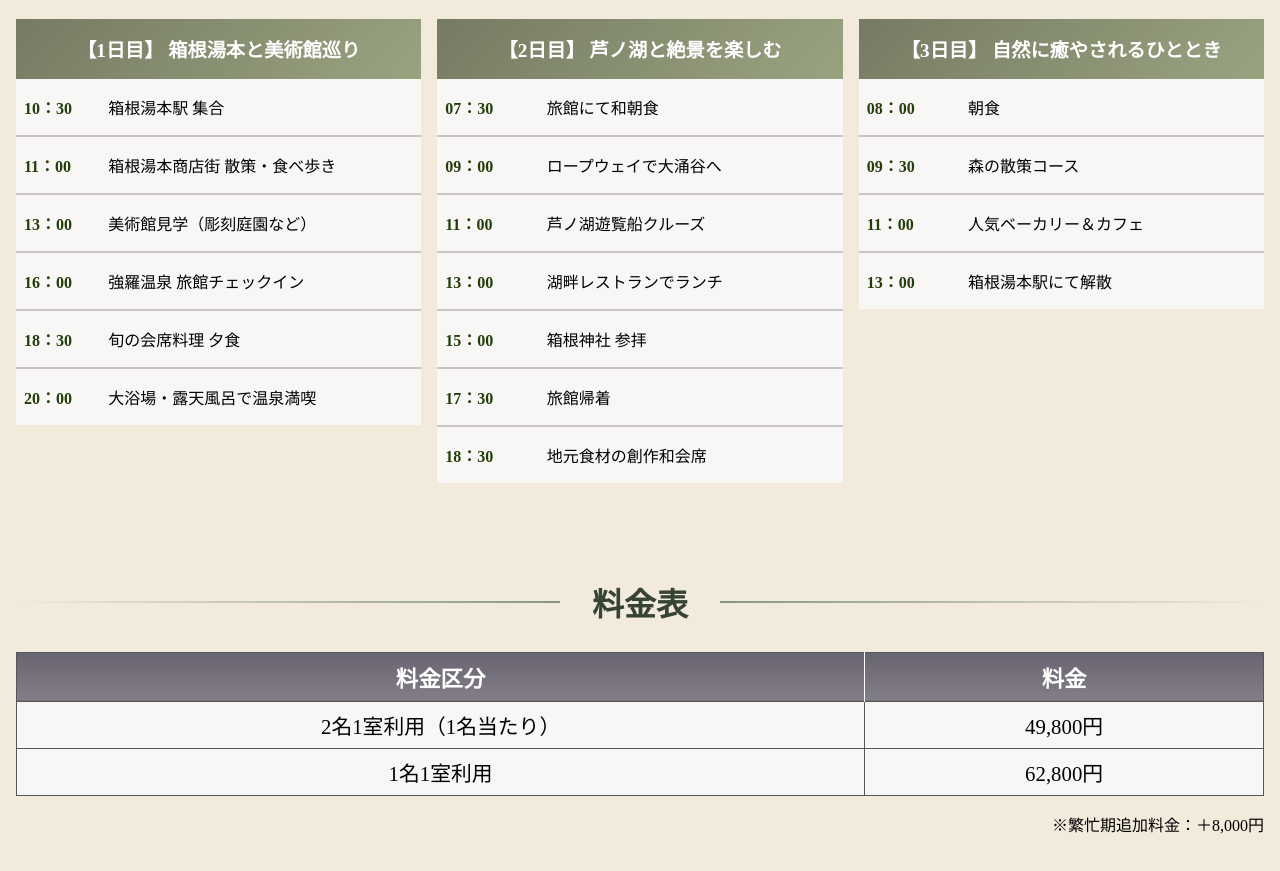
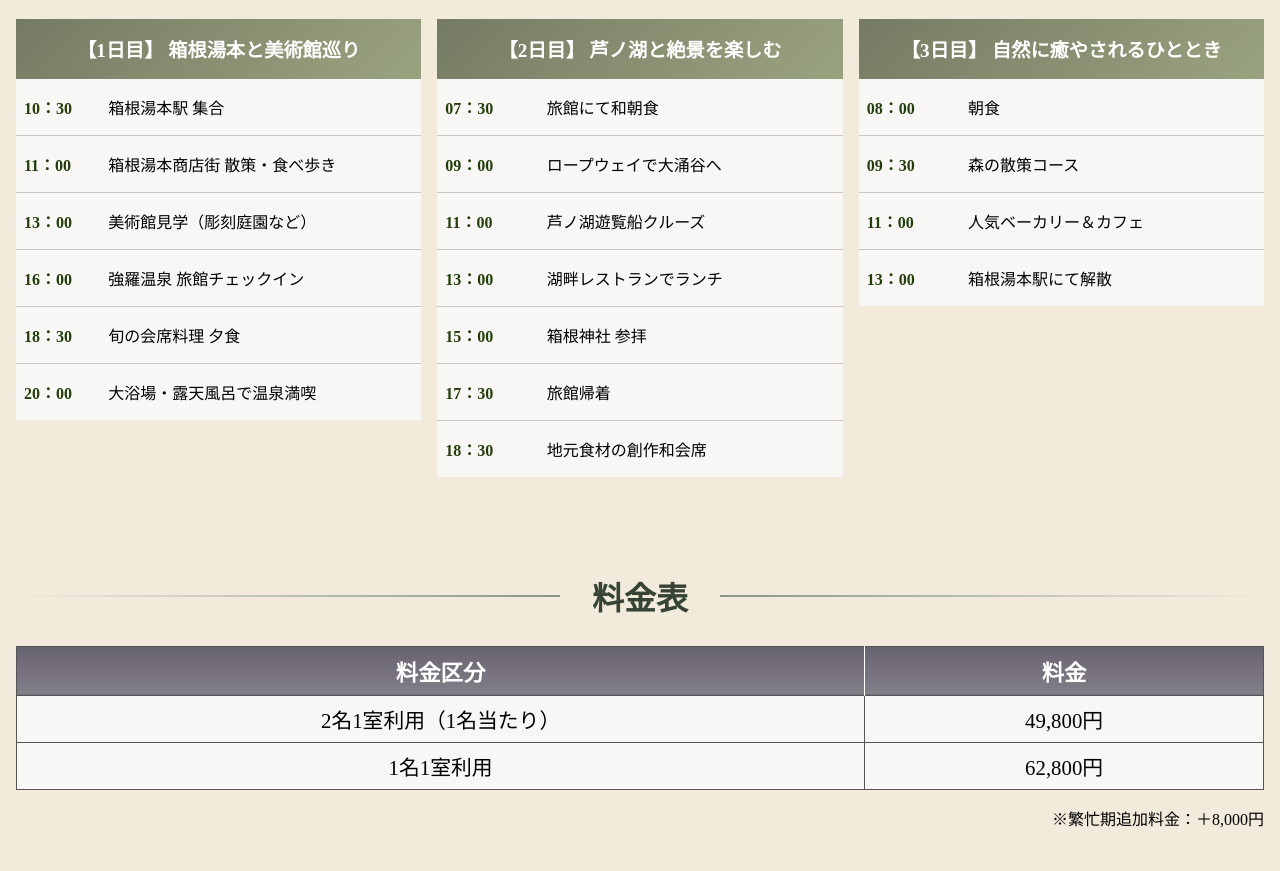
Before and after one commit to sakamotom1014-max/portfolio-site2, a plain HTML site: page index.html in a window 1280 px wide. Shown: the part 2220-3091 px from the top of the page. Drawn offline with Linux system fonts and the light colour scheme; a web font is replaced by a local one.

Commit message:
Update style.css

```diff
--- a/style.css
+++ b/style.css
@@ -193,7 +193,7 @@ h2::after {
 .time {
     text-align: left;
     padding: 1rem 0.5rem;
-    border-bottom: solid 2px #cac5c5;
+    border-bottom: solid 1px #cac5c5;
     background-color: #f9f7f5;
 }
 
```
